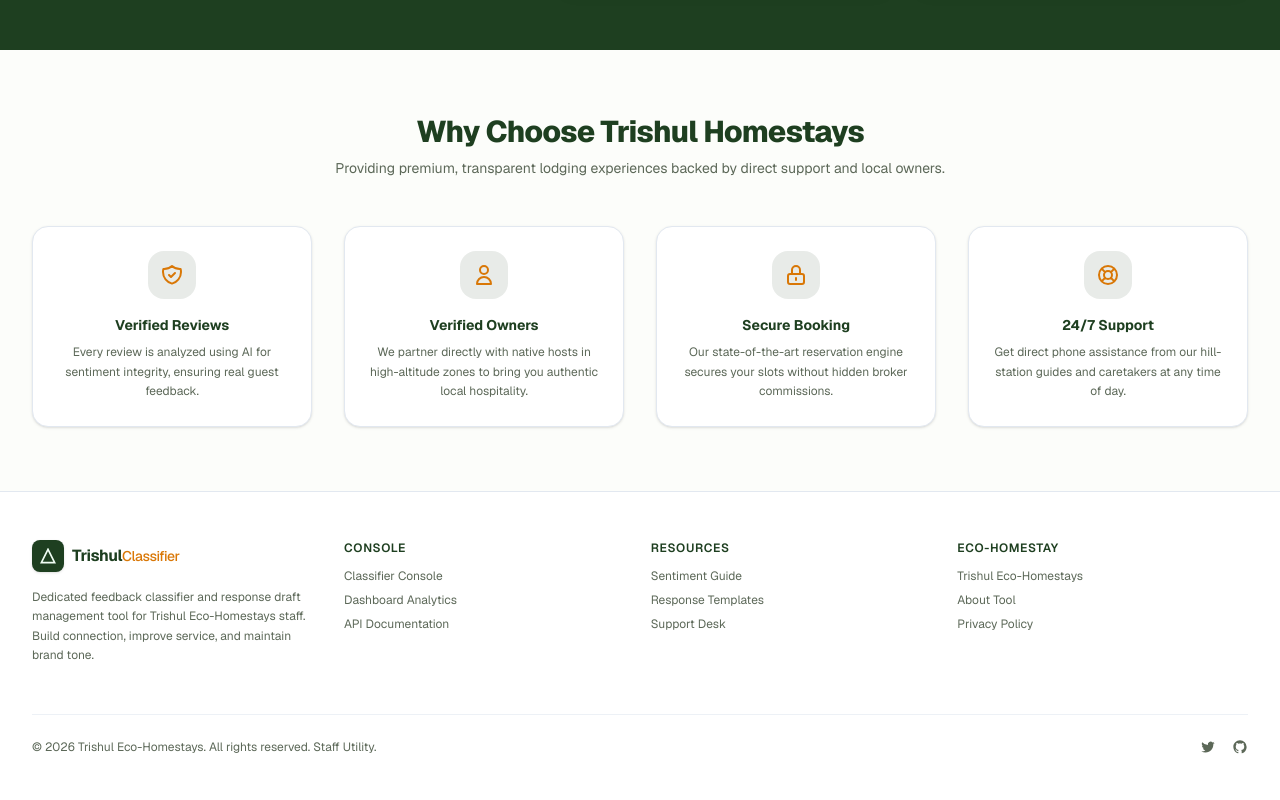
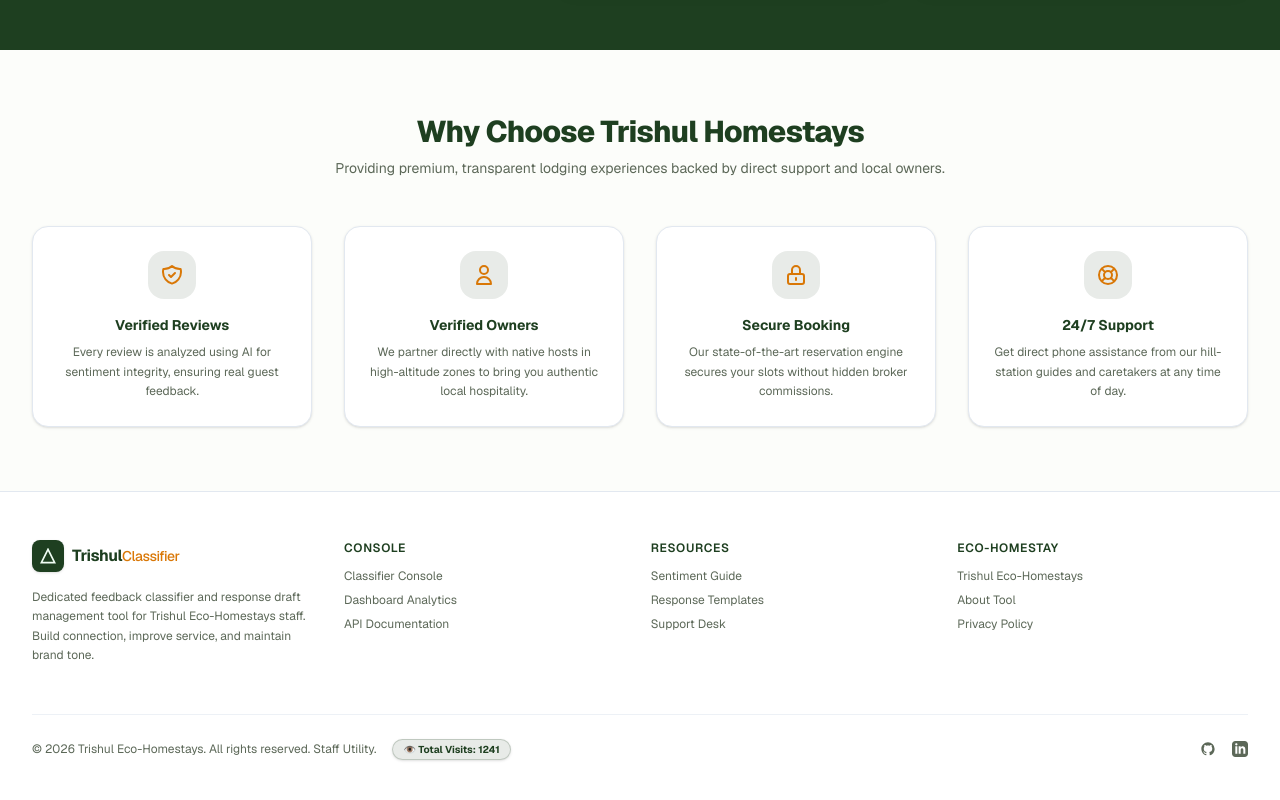
Before and after one commit to rahul123rahul/TBI--Homestay, a Next.js app: page / in a window 1280 px wide. Shown: the part 2445-3245 px from the top of the page. Built offline with nearby package versions, Linux system fonts and the light colour scheme; no server answers.

Commit message:
Add visitor count and configure GitHub & LinkedIn links in footer

```diff
--- a/components/Footer.jsx
+++ b/components/Footer.jsx
@@ -1,8 +1,19 @@
-import React from "react";
+import React, { useState, useEffect } from "react";
 import Link from "next/link";
 
 export default function Footer() {
   const currentYear = new Date().getFullYear();
+  const [visitorCount, setVisitorCount] = useState(0);
+
+  useEffect(() => {
+    if (typeof window !== "undefined") {
+      const storedCount = localStorage.getItem("tbi_visitor_cnt");
+      const startCount = storedCount ? parseInt(storedCount, 10) : 1240;
+      const newCount = startCount + 1;
+      localStorage.setItem("tbi_visitor_cnt", newCount);
+      setVisitorCount(newCount);
+    }
+  }, []);
 
   const footerLinks = {
     product: [
@@ -105,22 +116,41 @@ export default function Footer() {
 
         {/* Bottom Bar */}
         <div className="mt-12 border-t border-border/60 pt-6 flex flex-col sm:flex-row items-center justify-between gap-4">
-          <p className="text-xs text-muted-foreground">
-            &copy; {currentYear} Trishul Eco-Homestays. All rights reserved. Staff Utility.
-          </p>
+          <div className="flex flex-wrap items-center gap-4">
+            <p className="text-xs text-muted-foreground">
+              &copy; {currentYear} Trishul Eco-Homestays. All rights reserved. Staff Utility.
+            </p>
+            {visitorCount > 0 && (
+              <span className="text-[10px] font-bold bg-primary/10 text-primary border border-primary/20 px-2.5 py-0.5 rounded-full flex items-center gap-1 shadow-sm">
+                👁️ Total Visits: {visitorCount}
+              </span>
+            )}
+          </div>
 
-          {/* Social / Media placeholders */}
+          {/* Social Links */}
           <div className="flex space-x-4">
-            <a href="#" className="text-muted-foreground hover:text-primary transition-colors">
-              <span className="sr-only">Twitter</span>
-              <svg className="h-4 w-4" fill="currentColor" viewBox="0 0 24 24" aria-hidden="true">
-                <path d="M8.29 20.251c7.547 0 11.675-6.253 11.675-11.675 0-.178 0-.355-.012-.53A8.348 8.348 0 0022 5.92a8.19 8.19 0 01-2.357.646 4.118 4.118 0 001.804-2.27 8.224 8.224 0 01-2.605.996 4.107 4.107 0 00-6.993 3.743 11.65 11.65 0 01-8.457-4.287 4.106 4.106 0 001.27 5.477A4.072 4.072 0 012.8 9.713v.052a4.105 4.105 0 003.292 4.022 4.095 4.095 0 01-1.853.07 4.108 4.108 0 003.834 2.85A8.233 8.233 0 012 18.407a11.616 11.616 0 006.29 1.84" />
-              </svg>
-            </a>
-            <a href="#" className="text-muted-foreground hover:text-primary transition-colors">
+            <a
+              href="https://github.com/rahul123rahul/TBI--Homestay"
+              target="_blank"
+              rel="noopener noreferrer"
+              className="text-muted-foreground hover:text-primary transition-colors"
+              title="GitHub Repository"
+            >
               <span className="sr-only">GitHub</span>
               <svg className="h-4 w-4" fill="currentColor" viewBox="0 0 24 24" aria-hidden="true">
                 <path fillRule="evenodd" d="M12 2C6.477 2 2 6.477 2 12c0 4.42 2.87 8.17 6.84 9.5.5.08.66-.23.66-.5v-1.69c-2.77.6-3.36-1.34-3.36-1.34-.46-1.16-1.11-1.47-1.11-1.47-.9-.62.07-.6.07-.6 1 .07 1.53 1.03 1.53 1.03.9 1.52 2.34 1.07 2.91.83.09-.65.35-1.09.63-1.34-2.22-.25-4.55-1.11-4.55-4.92 0-1.11.38-2 1.03-2.71-.1-.25-.45-1.29.1-2.64 0 0 .84-.27 2.75 1.02.79-.22 1.65-.33 2.5-.33.85 0 1.71.11 2.5.33 1.91-1.29 2.75-1.02 2.75-1.02.55 1.35.2 2.39.1 2.64.65.71 1.03 1.6 1.03 2.71 0 3.82-2.34 4.66-4.57 4.91.36.31.69.92.69 1.85V21c0 .27.16.59.67.5C19.14 20.16 22 16.42 22 12A10 10 0 0012 2z" clipRule="evenodd" />
+              </svg>
+            </a>
+            <a
+              href="https://www.linkedin.com/in/rahul-lavudya-97a4a8267/"
+              target="_blank"
+              rel="noopener noreferrer"
+              className="text-muted-foreground hover:text-primary transition-colors"
+              title="LinkedIn Profile"
+            >
+              <span className="sr-only">LinkedIn</span>
+              <svg className="h-4 w-4" fill="currentColor" viewBox="0 0 24 24" aria-hidden="true">
+                <path fillRule="evenodd" d="M19 0h-14c-2.761 0-5 2.239-5 5v14c0 2.761 2.239 5 5 5h14c2.762 0 5-2.239 5-5v-14c0-2.761-2.238-5-5-5zm-11 19h-3v-11h3v11zm-1.5-12.268c-.966 0-1.75-.779-1.75-1.75s.784-1.75 1.75-1.75 1.75.779 1.75 1.75-.784 1.75-1.75 1.75zm13.5 12.268h-3v-5.604c0-3.368-4-3.113-4 0v5.604h-3v-11h3v1.765c1.396-2.586 7-2.777 7 2.476v6.759z" clipRule="evenodd" />
               </svg>
             </a>
           </div>
```
